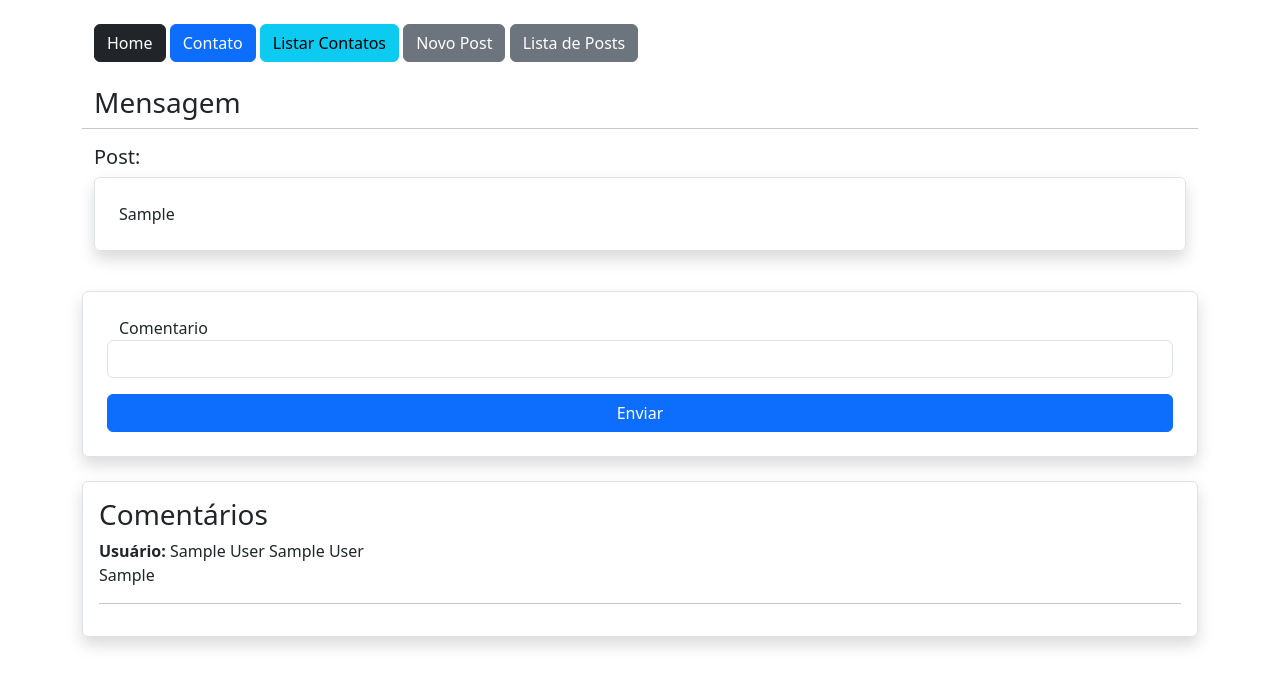
After one commit to Dev-magno/projeto-flask, a Flask app: page /post/1 in a window 1280 px wide. The commit adds this page. Shown: the top 687 px of the page. Run offline with Flask 3, Linux system fonts and the light colour scheme; tables that the repository leaves empty hold one stand-in row (values such as "Sample post").

Commit message:
Implementação de posts e comentários

```diff
--- a/app/forms.py
+++ b/app/forms.py
@@ -1,10 +1,9 @@
 from flask_wtf import FlaskForm
 from wtforms import StringField, SubmitField, PasswordField
 from wtforms.validators import DataRequired, Email, EqualTo, ValidationError
-from app.models import Contato
 
 from app import db, bcrypt
-from app.models import Contato, User
+from app.models import Contato, User, Post, PostComentarios
 
 class UseForme(FlaskForm):
     nome = StringField('Nome', validators=[DataRequired()])
@@ -70,3 +69,32 @@ class ContatoForm(FlaskForm):
 
         db.session.add(contato)
         db.session.commit()
+
+
+class PostForm(FlaskForm):
+    mensagem = StringField('Mensagem', validators=[DataRequired()])
+    btnsubmit = SubmitField('Enviar')
+
+    def save(self, user_id):
+        post = Post(
+            mensagem = self.mensagem.data,
+            user_id = user_id
+        )
+
+        db.session.add(post)
+        db.session.commit()
+
+
+class PostComentariosForm(FlaskForm):
+    comentario = StringField('Comentario', validators=[DataRequired()])
+    btnsubmit = SubmitField('Enviar')
+
+    def save(self, user_id, post_id):
+        comentario = PostComentarios(
+            comentario =self.comentario.data,
+            user_id=user_id,
+            post_id=post_id
+        )
+
+        db.session.add(comentario)
+        db.session.commit()
--- a/app/templates/index.html
+++ b/app/templates/index.html
@@ -30,7 +30,6 @@
             </form>
 
             {% endif %}
-            <hr>
 
             <!-- <img src="{{ url_for('static', filename='img/logo.png')}}" alt=""> -->
 
--- a/app/templates/nav.html
+++ b/app/templates/nav.html
@@ -4,3 +4,7 @@
 <a href="{{url_for('contato')}}" class="btn btn-primary">Contato</a>
 
 <a href="{{url_for('contatoLista')}}" class="btn btn-info">Listar Contatos</a>
+
+<a href="{{url_for('PostNovo')}}" class="btn btn-secondary">Novo Post</a>
+
+<a href="{{url_for('PostLista')}}" class="btn btn-secondary">Lista de Posts</a>
--- /dev/null
+++ b/app/templates/post.html
@@ -0,0 +1,42 @@
+{% extends 'base.html' %}
+{% block content %}
+    <div class="container mt-4">
+        {% include 'nav.html' %}
+
+        <div class="row mt-4">
+            <h3>Mensagem</h3>
+            <hr>
+        </div>
+
+        <div class="row">
+            <div class="col-12">
+                <h5>Post:</h5>
+                <div class="col-12 border rounded p-4 shadow">
+                    {{post.mensagem}}
+                </div>
+            </div>
+
+            <div class="col-12 mt-3">
+                <form action="" method="post" class="row mt-4 p-4 rounded border shadow">
+                    {{ form.csrf_token }}
+
+                    {{ form.comentario.label() }}
+                    {{ form.comentario(class="form-control") }}
+
+                    {{ form.btnsubmit(class="btn btn-primary col-12 mt-3") }}
+                </form>
+            </div>
+            <div class="col-12 mt-4 p-3 border rounded shadow">
+                <h3>Comentários</h3>
+                {% for c in post.comentarios %}
+                <p>
+                    <b>Usuário:</b> {{c.user.nome}} {{c.user.sobrenome}} <br>
+                    {{c.comentario}}
+                </p>
+                <hr>
+                {% endfor %}
+            </div>
+        </div>
+
+    </div>
+{% endblock %}
--- a/app/views.py
+++ b/app/views.py
@@ -1,8 +1,8 @@
 from app import app, db
 from flask import render_template, url_for, request, redirect
 from flask_login import login_user, logout_user, current_user
-from app.models import Contato
-from app.forms import ContatoForm, UseForme, LoginForm
+from app.models import Contato, Post, PostComentarios
+from app.forms import ContatoForm, UseForme, LoginForm, PostForm, PostComentariosForm
 
 
 
@@ -40,6 +40,33 @@ def logout():
     return redirect(url_for('homepage'))
 
 
+@app.route('/post/novo/', methods=['GET', 'POST'])
+def PostNovo():
+    form = PostForm()
+    if form.validate_on_submit():
+        form.save(current_user.id)
+        return redirect(url_for('homepage'))
+
+    return render_template('post_novo.html', form=form)
+
+
+@app.route('/post/list/')
+def PostLista():
+    posts = Post.query.all()
+
+    return render_template('lista.html', posts=posts)
+
+
+@app.route('/post/<int:id>', methods=['GET', 'POST'])
+def PostDetail(id):
+    post = Post.query.get(id)
+    form = PostComentariosForm()
+    if form.validate_on_submit():
+        form.save(current_user.id, post.id)
+        return redirect(url_for('PostDetail', id=id))
+    return render_template('post.html', post=post, form=form)
+
+
 
 @app.route('/contato/', methods = ['GET', 'POST'])
 def contato():
```
Also changed, not shown: app/models.py (+21 -0 lines), app/templates/lista.html (added, +34 -0 lines), app/templates/post_novo.html (added, +20 -0 lines), migrations/versions/3a948af13c7b_.py (added, +37 -0 lines), migrations/versions/72c778bf4364_.py (added, +35 -0 lines), instance/database.db.
